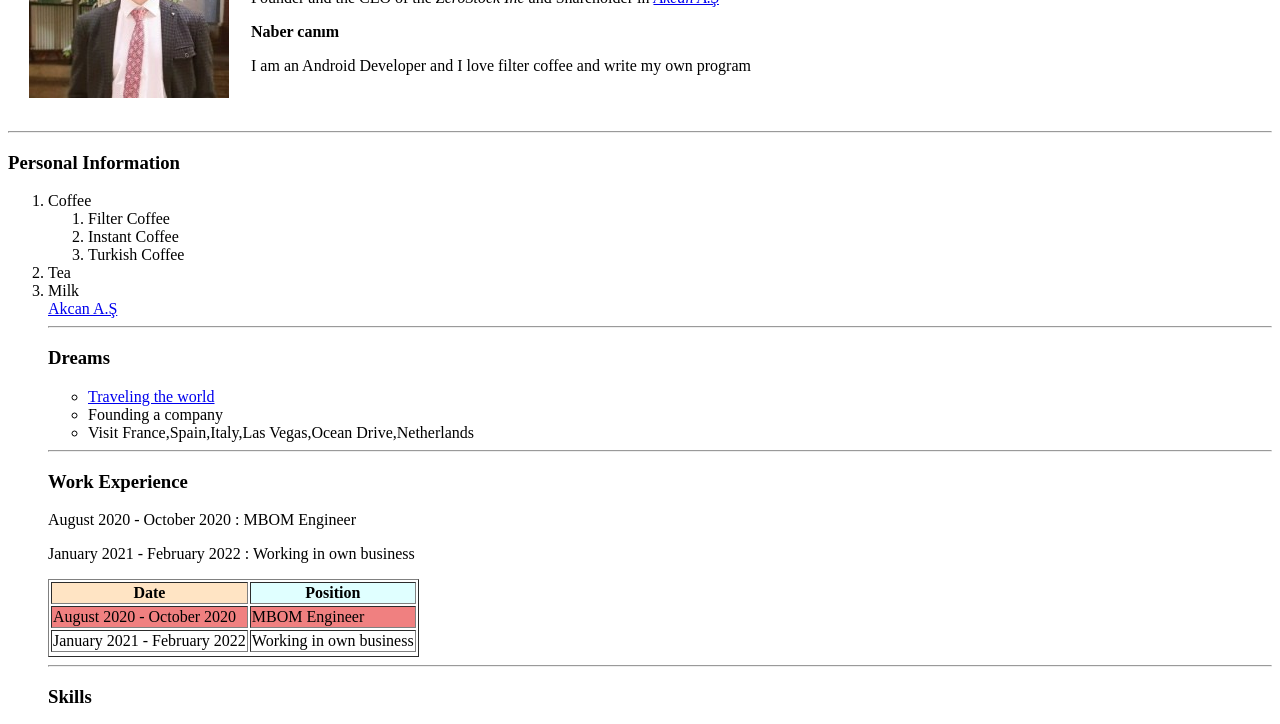
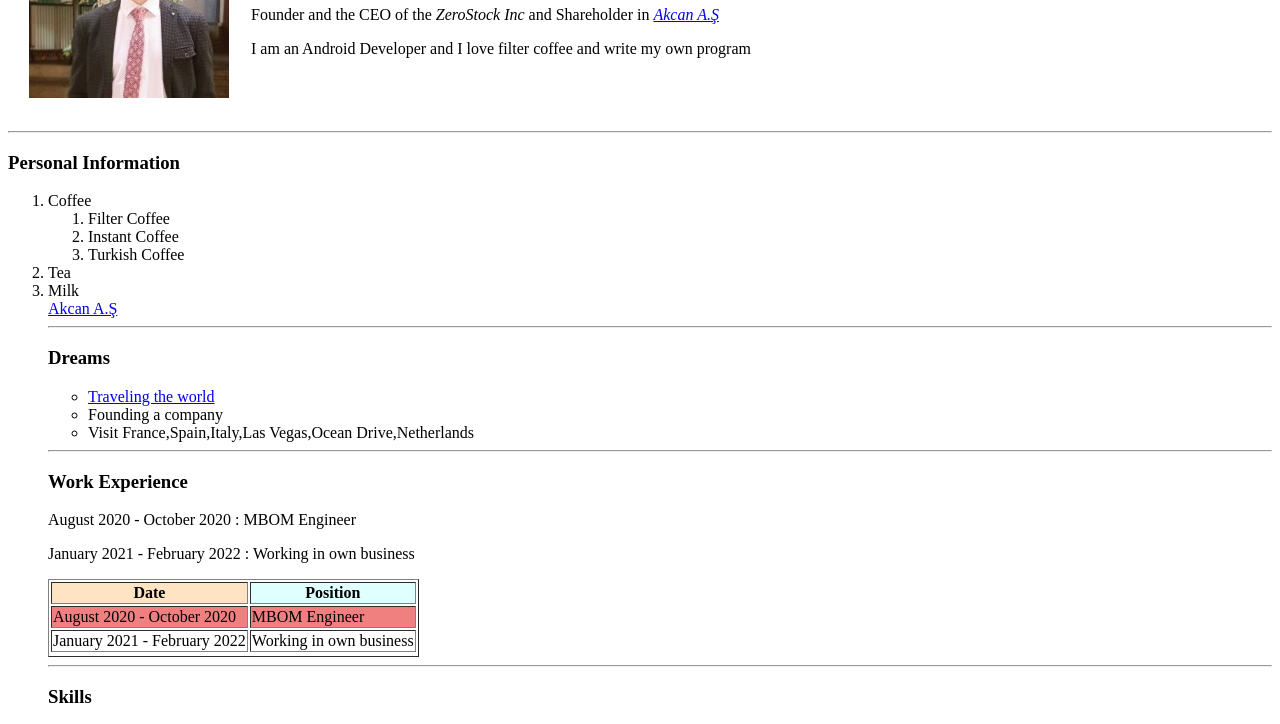
Before and after one commit to ozcanmetu/cv, a plain HTML site: page HTML - Personal Site/index.html in a window 1280 px wide. Shown: the part 131-855 px from the top of the page. Drawn offline with Linux system fonts and the light colour scheme.

Commit message:
Update index.html

```diff
--- a/HTML - Personal Site/index.html
+++ b/HTML - Personal Site/index.html
@@ -21,7 +21,7 @@
 
       <h1>Mr. Özcan Ballıkaya </h1>
       <p>Founder and the CEO of the <i>ZeroStock Inc</i> and Shareholder in <em><a href="http://www.akcan.com.tr/">Akcan A.Ş</a> </em> </p>
-      <p><strong>Naber canım</strong></p>
+
       <p>I am an Android Developer and I love filter coffee and write my own program</p>
 
 
```
